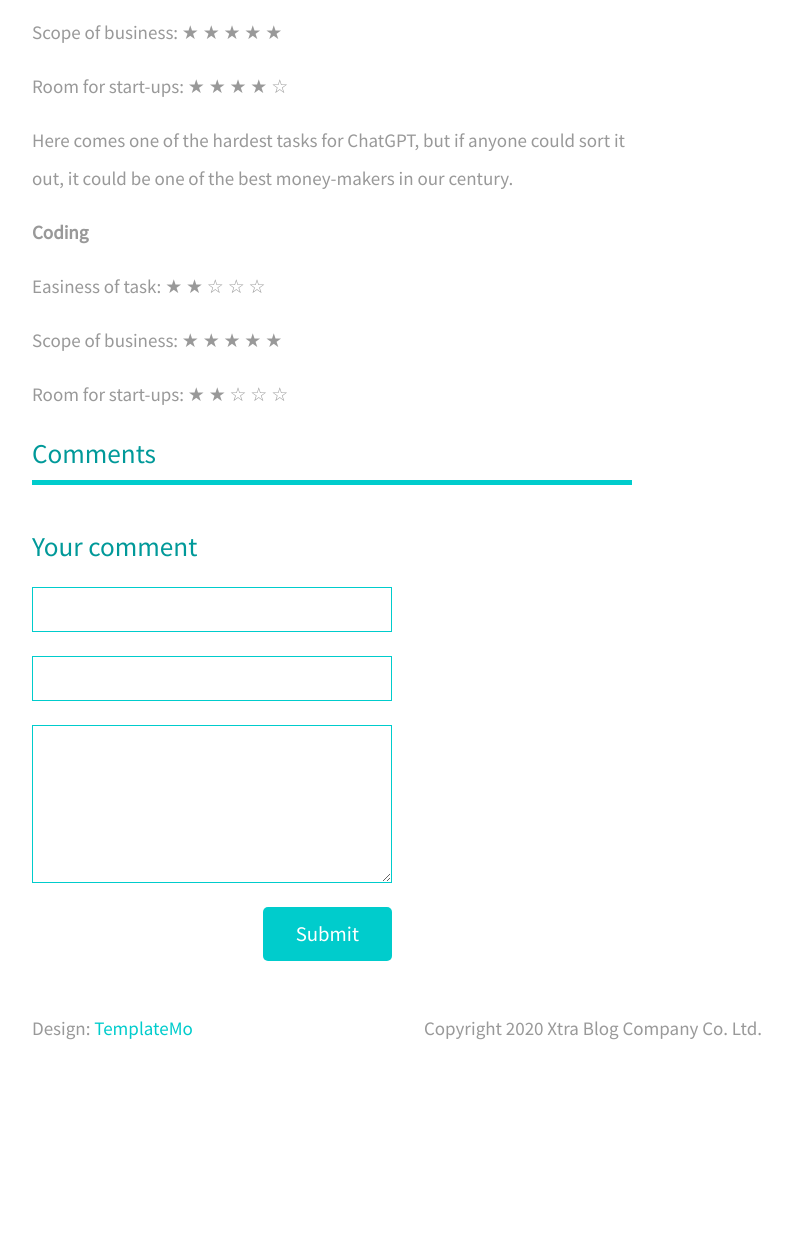
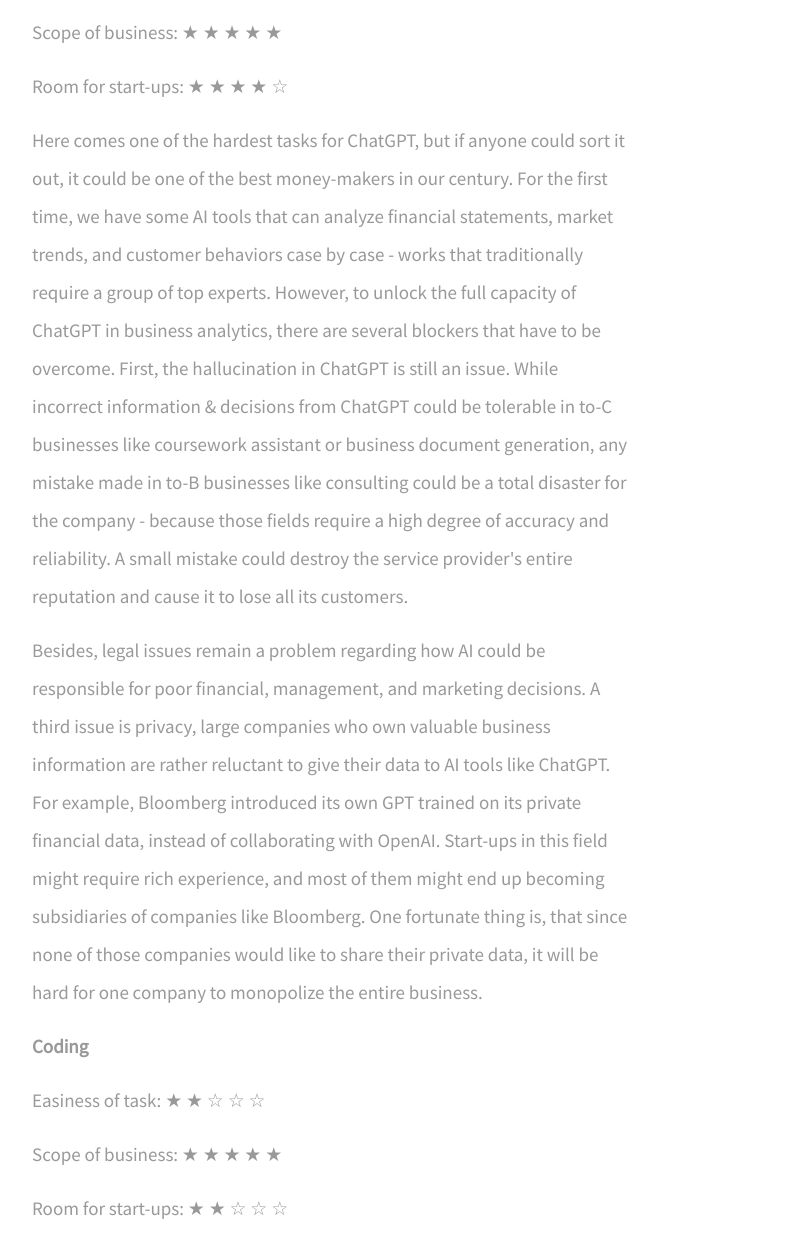
Before and after one commit to franklinnwren/franklinnwren.github.io, a plain HTML site: page chatgpt_app.html in a window 1280 px wide. Shown: the part 4677-5917 px from the top of the page, without its empty margins (403-1194 px from the left). Before the commit the page ends 5749 px from the top, so only its background shows below. Drawn offline with Linux system fonts and the light colour scheme.

Commit message:
Update chatgpt_app.html

```diff
--- a/chatgpt_app.html
+++ b/chatgpt_app.html
@@ -166,7 +166,10 @@ https://templatemo.com/tm-553-xtra-blog
                                 Room for start-ups: &#9733; &#9733; &#9733; &#9733; &#9734;
                             </p>
                             <p>
-                                Here comes one of the hardest tasks for ChatGPT, but if anyone could sort it out, it could be one of the best money-makers in our century.
+                                Here comes one of the hardest tasks for ChatGPT, but if anyone could sort it out, it could be one of the best money-makers in our century. For the first time, we have some AI tools that can analyze financial statements, market trends, and customer behaviors case by case - works that traditionally require a group of top experts. However, to unlock the full capacity of ChatGPT in business analytics, there are several blockers that have to be overcome. First, the hallucination in ChatGPT is still an issue. While incorrect information & decisions from ChatGPT could be tolerable in to-C businesses like coursework assistant or business document generation, any mistake made in to-B businesses like consulting could be a total disaster for the company - because those fields require a high degree of accuracy and reliability. A small mistake could destroy the service provider's entire reputation and cause it to lose all its customers.
+                            </p>
+                            <p>
+                                Besides, legal issues remain a problem regarding how AI could be responsible for poor financial, management, and marketing decisions. A third issue is privacy, large companies who own valuable business information are rather reluctant to give their data to AI tools like ChatGPT. For example, Bloomberg introduced its own GPT trained on its private financial data, instead of collaborating with OpenAI. Start-ups in this field might require rich experience, and most of them might end up becoming subsidiaries of companies like Bloomberg. One fortunate thing is, that since none of those companies would like to share their private data, it will be hard for one company to monopolize the entire business.
                             </p>
                             <p>
                                 <b>Coding</b>
@@ -181,7 +184,7 @@ https://templatemo.com/tm-553-xtra-blog
                                 Room for start-ups: &#9733; &#9733; &#9734; &#9734; &#9734;
                             </p>
                             <p>
-
+                                Coding is another such business. No doubt that ChatGPT would become a huge money maker if it could write code in place of the software engineers, but the high accuracy and reliability required by coding is making this task extremely hard. Microsoft's Copilot could assist some programmers in writing codes, but it is still not accurate enough to replace the programmers - it is merely an assistant at this stage, just like its name suggested. Much work needs to be done to reduce the degree of hallucination. For the room of start-ups, I am rather pessimistic since such services are too standard that one tool could solve the problem for most of the customers, so very likely there will be one winner that takes all - maybe Microsoft, maybe Google, since they have the most data and training resources.
                             </p>
                         </div>
 
```
